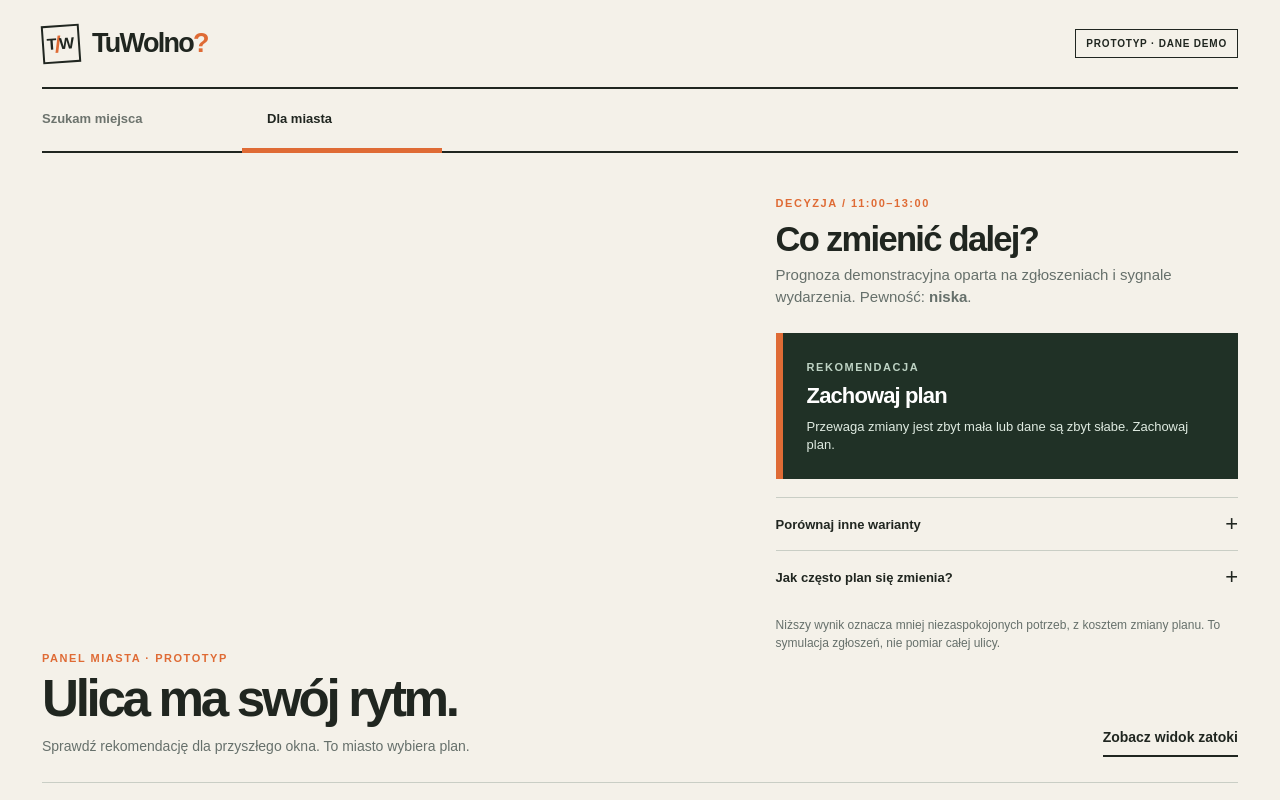
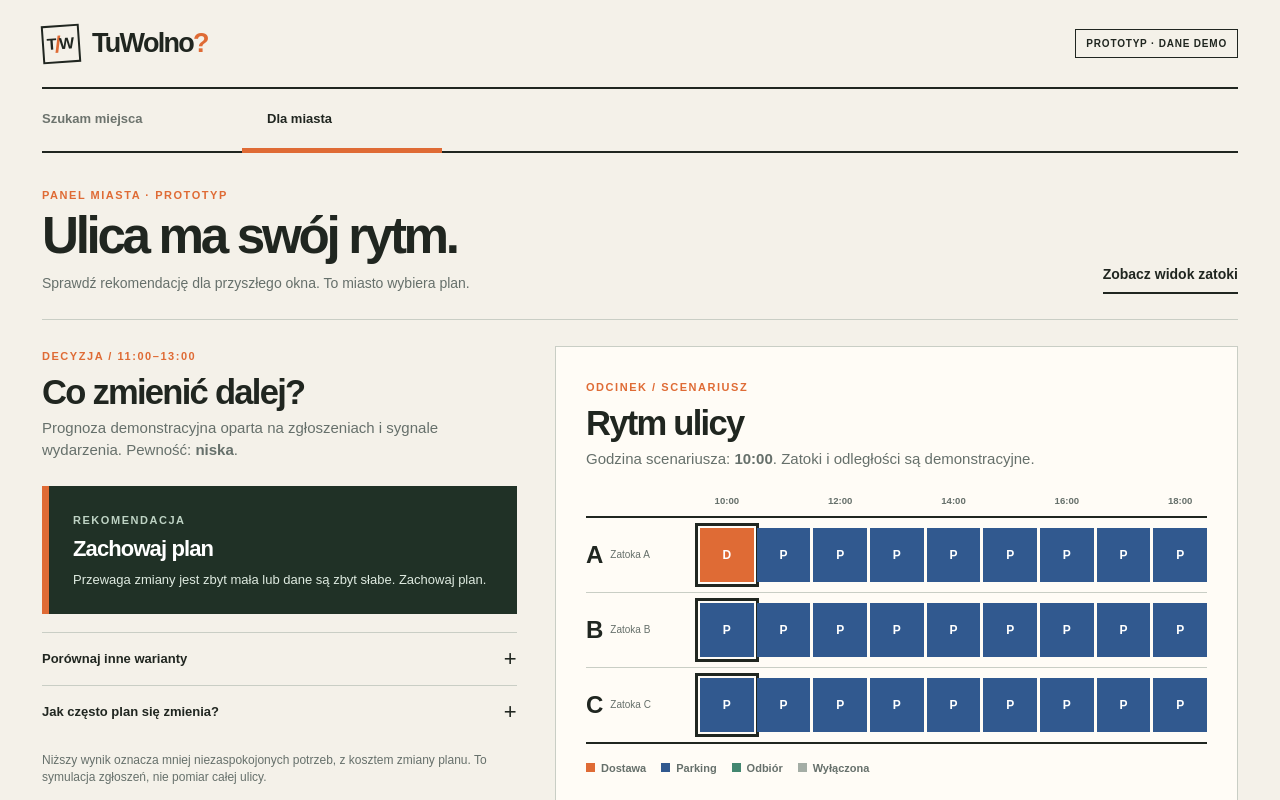
Before and after one commit to krinczi/HackYeah2026, a Next.js app: page / in a window 1280 px wide. Both pictures are taken after a click on the button "Dla miasta". Shown: the top 800 px of the page. Built offline with nearby package versions, Linux system fonts and the light colour scheme.

Commit message:
Tidy city dashboard layout

```diff
--- a/app/globals.css
+++ b/app/globals.css
@@ -71,14 +71,15 @@ select:focus,button:focus-visible,input:focus-visible{outline:3px solid var(--or
 .no-match{background:var(--orange-pale);border-left:7px solid var(--orange);padding:26px 28px;line-height:1.5}
 .no-match strong{font-size:19px}.no-match p{margin:12px 0 0}
 .source-line{padding-top:18px}
-.city-layout{display:grid;grid-template-columns:minmax(0,1.2fr) minmax(370px,.8fr);gap:0 40px;padding:40px 0 80px}
-.timeline-panel{grid-column:1;background:var(--white);padding:30px;border:1px solid var(--line);align-self:start}
-.decision-panel{grid-column:2;grid-row:1 / span 2;align-self:start}
-.controls-panel{grid-column:1;padding-top:38px}
+.city-layout{display:grid;grid-template-columns:minmax(330px,.82fr) minmax(0,1.18fr);grid-template-areas:"header header" "decision timeline" "controls controls";gap:26px clamp(24px,3vw,40px);align-items:start;padding:36px 0 80px}
+.timeline-panel{grid-area:timeline;background:var(--white);padding:30px;border:1px solid var(--line)}
+.decision-panel{grid-area:decision}
+.controls-panel{grid-area:controls}
 .timeline-hours,.ribbon-row{display:grid;grid-template-columns:100px 1fr;gap:14px}
 .timeline-hours{font-size:10px;font-weight:800;color:var(--muted);margin-bottom:10px}
-.timeline-hours>span:not(:first-child){display:none}
-.timeline-hours::after{content:'10:00　　　　 12:00　　　　 14:00　　　　 16:00　　　　 18:00';white-space:nowrap;overflow:hidden;grid-column:2;font-size:10px;letter-spacing:.01em}
+.timeline-hour-labels{display:grid;grid-template-columns:repeat(9,minmax(0,1fr));gap:3px;min-width:0}
+.timeline-hour-labels span{text-align:center;white-space:nowrap;font-size:clamp(7px,.75vw,10px)}
+.timeline-hour-labels span:nth-child(even){visibility:hidden}
 .ribbon{border-top:2px solid var(--ink);border-bottom:2px solid var(--ink)}
 .ribbon-row{align-items:center;padding:10px 0;border-bottom:1px solid var(--line)}
 .ribbon-row:last-child{border-bottom:0}
@@ -153,7 +154,7 @@ select:focus,button:focus-visible,input:focus-visible{outline:3px solid var(--or
 .back-link{min-height:38px;border:0;background:transparent;color:var(--ink);font-size:14px;font-weight:800;line-height:1.3;padding:7px 0;border-bottom:2px solid var(--ink);text-align:left}
 .back-link:hover{color:var(--orange);border-color:var(--orange)}
 .form-panel .back-link,.result-panel .back-link{margin:-4px 0 25px}
-.city-entry{grid-column:1/-1;display:flex;align-items:end;justify-content:space-between;gap:25px;border-bottom:1px solid var(--line);padding-bottom:25px;margin-bottom:30px}
+.city-entry{grid-area:header;display:flex;align-items:end;justify-content:space-between;gap:25px;border-bottom:1px solid var(--line);padding-bottom:25px}
 .city-entry .eyebrow{display:block;margin-bottom:10px}
 .city-entry h1{font-size:clamp(38px,4vw,60px)}
 .city-entry p{max-width:500px;color:var(--muted);font-size:14px;line-height:1.5;margin:12px 0 0}
@@ -172,10 +173,9 @@ select:focus,button:focus-visible,input:focus-visible{outline:3px solid var(--or
 .controls-panel>.section-heading{margin-top:25px}
 .sign-back{margin-bottom:30px}
 footer{display:flex;justify-content:space-between;gap:20px;border-top:2px solid var(--ink);padding:23px 0 35px;color:var(--muted);font-size:11px;line-height:1.5}footer span:first-child{font-weight:900;color:var(--ink)}
-@media(max-width:1100px){.shell{padding:0 24px}.city-layout{grid-template-columns:1fr}.timeline-panel,.decision-panel,.controls-panel{grid-column:1;grid-row:auto}.decision-panel{margin-top:40px}.controls-panel{padding-top:40px}.intro{grid-template-columns:1fr .75fr;gap:20px}.driver-layout{gap:20px}}
-@media(max-width:750px){.shell{padding:0 18px}.topbar{height:70px}.wordmark{font-size:22px}.mark{width:32px;height:32px;flex-basis:32px;font-size:13px}.top-meta{justify-content:flex-end}.top-meta>span:last-child{display:none}.intro{display:block;padding:37px 0 30px}.eyebrow{font-size:9px;margin-bottom:17px}h1{font-size:clamp(49px,13vw,75px)}.lede{font-size:15px;margin-top:18px}.intro-sign{margin-top:28px;min-height:120px;padding:15px 18px;transform:none;border-left-width:9px}.intro-sign strong{font-size:36px}.tabs button{min-width:160px;font-size:11px;padding:18px 12px}.driver-layout{grid-template-columns:1fr;padding:22px 0 55px;gap:25px}.form-panel{padding:22px}.result-panel{padding:12px 0}.section-heading h2{font-size:29px;margin-bottom:17px}.mode-picker{margin:22px 0}.mode-picker button{font-size:12px;min-height:50px}.city-layout{padding:24px 0 55px}.timeline-panel{padding:20px 15px}.timeline-hours,.ribbon-row{grid-template-columns:50px 1fr;gap:5px}.ribbon-name{display:block}.ribbon-name strong{font-size:20px}.ribbon-name span{display:none}.ribbon-cell{height:44px;font-size:10px}.timeline-hours::after{font-size:8px}.demand-strip strong{font-size:25px}.demand-strip small{font-size:8px}.sign-layout{padding:24px 0 55px}.sign-grid{grid-template-columns:1fr}.street-sign{max-width:440px}footer{display:block}footer span{display:block;margin-bottom:7px}}
+@media(max-width:1100px){.shell{padding:0 24px}.city-layout{grid-template-columns:minmax(0,1fr);grid-template-areas:"header" "decision" "timeline" "controls";gap:25px}.intro{grid-template-columns:1fr .75fr;gap:20px}.driver-layout{gap:20px}}
+@media(max-width:750px){.shell{padding:0 18px}.topbar{height:70px}.wordmark{font-size:22px}.mark{width:32px;height:32px;flex-basis:32px;font-size:13px}.top-meta{justify-content:flex-end}.top-meta>span:last-child{display:none}.intro{display:block;padding:37px 0 30px}.eyebrow{font-size:9px;margin-bottom:17px}h1{font-size:clamp(49px,13vw,75px)}.lede{font-size:15px;margin-top:18px}.intro-sign{margin-top:28px;min-height:120px;padding:15px 18px;transform:none;border-left-width:9px}.intro-sign strong{font-size:36px}.tabs button{min-width:160px;font-size:11px;padding:18px 12px}.driver-layout{grid-template-columns:1fr;padding:22px 0 55px;gap:25px}.form-panel{padding:22px}.result-panel{padding:12px 0}.section-heading h2{font-size:29px;margin-bottom:17px}.mode-picker{margin:22px 0}.mode-picker button{font-size:12px;min-height:50px}.city-layout{padding:24px 0 55px}.timeline-panel{padding:20px 15px}.timeline-hours,.ribbon-row{grid-template-columns:50px 1fr;gap:5px}.ribbon-name{display:block}.ribbon-name strong{font-size:20px}.ribbon-name span{display:none}.ribbon-cell{height:44px;font-size:10px}.timeline-hour-labels span{font-size:7px}.demand-strip strong{font-size:25px}.demand-strip small{font-size:8px}.sign-layout{padding:24px 0 55px}.sign-grid{grid-template-columns:1fr}.street-sign{max-width:440px}footer{display:block}footer span{display:block;margin-bottom:7px}}
 @media(max-width:750px){.simple-intro{padding:23px 0 14px}.simple-intro h1{font-size:clamp(42px,11vw,64px)}.intent-entry{padding:8px 0 55px}.intent-grid{grid-template-columns:1fr;gap:9px}.intent-card{min-height:120px;padding:15px 10px 14px 0}.intent-card strong{font-size:25px;margin:15px 0 5px}.driver-layout.focused{padding:12px 0 60px}.city-entry{display:block}.city-entry-actions{margin-top:22px}.city-entry h1{font-size:42px}.tabs button{min-width:0;flex:1}.controls-panel{padding-top:18px}}
-@media(max-width:1100px){.city-entry{grid-row:1}.decision-panel{grid-row:2;margin-top:0}.timeline-panel{grid-row:3;margin-top:28px}.controls-panel{grid-row:4}}
 @media(max-width:410px){.top-meta .demo-pill{font-size:0;padding:6px 8px}.top-meta .demo-pill::after{content:'DEMO';font-size:9px}}
 @media(max-width:390px){.fields{grid-template-columns:1fr}.mode-picker button{font-size:10px}.top-meta{font-size:9px}.demo-pill{padding:6px}}
 @media(max-width:1050px){.form-step .fields{grid-template-columns:repeat(2,minmax(0,1fr))}}
--- a/app/page.tsx
+++ b/app/page.tsx
@@ -190,19 +190,19 @@ export default function Home() {
 
     {tab === 'city' && <div className="city-layout">
       <section className="city-entry"><div><span className="eyebrow">PANEL MIASTA · PROTOTYP</span><h1>Ulica ma swój rytm.</h1><p>Sprawdź rekomendację dla przyszłego okna. To miasto wybiera plan.</p></div><div className="city-entry-actions"><button className="back-link" onClick={() => setTab('sign')}>Zobacz widok zatoki</button></div></section>
-      <section className="timeline-panel"><div className="section-heading compact"><span>ODCINEK / SCENARIUSZ</span><h2>Rytm ulicy</h2><p>Godzina scenariusza: <b>{formatTime(state.now)}</b>. Zatoki i odległości są demonstracyjne.</p></div>
-        <div className="timeline-hours"><span></span>{[10, 11, 12, 13, 14, 15, 16, 17, 18].map(h => <span key={h}>{h}:00</span>)}</div>
-        <div className="ribbon">{state.bays.map(bay => <BayRibbon key={bay.id} bay={bay} now={state.now} />)}</div>
-        <div className="legend"><span><i className="dot delivery"/>Dostawa</span><span><i className="dot parking"/>Parking</span><span><i className="dot pickup"/>Odbiór</span><span><i className="dot unknown"/>Wyłączona</span></div>
-        <div className="demand-strip"><div><small>ZGŁOSZENIA</small><strong>{state.requests.length}</strong></div><div><small>DOSTAWY BEZ MIEJSCA</small><strong>{analysis.variants.find(v => v.id === 'keep')?.unmet.delivery ?? 0}</strong></div><div><small>PARKING BEZ MIEJSCA</small><strong>{analysis.variants.find(v => v.id === 'keep')?.unmet.parking ?? 0}</strong></div></div>
-        <div className="evidence-panel"><span>DANE Z ULICY / DEMO</span><strong>{state.observations.length} zgłoszeń zajętości</strong><p>{state.observations.length ? `Ostatnie: zatoka ${state.observations.at(-1)!.bayId}, ${state.observations.at(-1)!.kind === 'departed' ? 'odjazd' : 'zajęcie'} o ${formatTime(state.observations.at(-1)!.scenarioMinute)}. To deklaracja, nie czujnik.` : 'Brak obserwacji. Zgłoszenia potrzeb służą prognozie, nie potwierdzają wolnego miejsca.'}</p></div>
-      </section>
       <section className="decision-panel"><div className="section-heading compact"><span>DECYZJA / {formatTime(analysis.start)}–{formatTime(analysis.end)}</span><h2>Co zmienić dalej?</h2><p>Prognoza demonstracyjna oparta na zgłoszeniach i sygnale wydarzenia. Pewność: <b>niska</b>.</p></div>
         <div className="recommendation"><span>REKOMENDACJA</span><strong>{analysis.recommendedId === 'keep' ? 'Zachowaj plan' : analysis.variants.find(v => v.id === analysis.recommendedId)?.reason}</strong><p>{analysis.explanation}</p>{analysis.recommendedId !== 'keep' && <button disabled={busy} onClick={() => void act({ type: 'approve', id: analysis.recommendedId }, 'Zatwierdzono przyszły plan.')}>Zatwierdź ten plan</button>}</div>
         <details className="progressive-details"><summary>Porównaj inne warianty</summary><div className="variant-list">{futureVariants.map(variant => <article className={`variant ${variant.id === analysis.recommendedId ? 'recommended' : ''}`} key={variant.id}><div className="variant-head"><h3>{variant.reason}</h3>{variant.id === analysis.recommendedId && <span>polecany</span>}</div><div className="variant-stats"><span><b>{variant.served.delivery}</b> dostaw</span><span><b>{variant.served.parking}</b> postojów</span><span><b>{variant.served.pickup}</b> odbiorów</span><span><b>{variant.unmet.delivery + variant.unmet.parking + variant.unmet.pickup}</b> bez miejsca</span></div><button disabled={busy} onClick={() => void act({ type: 'approve', id: variant.id }, `Zapisano plan: ${variant.reason}.`)}>Wybierz plan</button></article>)}</div></details>
         <details className="progressive-details cadence-details"><summary>Jak często plan się zmienia?</summary><p>Algorytm może liczyć codziennie, ale miasto zatwierdza harmonogram z wyprzedzeniem. W pilotażu proponujemy przegląd co tydzień, później co 2–4 tygodnie. Wydarzenia mają osobny, wcześniej zatwierdzony plan.</p></details>
         <p className="fineprint">Niższy wynik oznacza mniej niezaspokojonych potrzeb, z kosztem zmiany planu. To symulacja zgłoszeń, nie pomiar całej ulicy.</p>
         {state.decisions.length > 0 && <div className="decision-log"><span>ZATWIERDZONE Z WYPRZEDZENIEM · DEMO</span>{state.decisions.slice(-3).reverse().map(decision => <p key={decision.id}><b>Zatoka {decision.bayId}</b> · {MODE_LABEL[decision.mode]} {formatTime(decision.start)}–{formatTime(decision.end)}<small>Zatwierdzono w scenariuszu o {formatTime(decision.scenarioMinute)}</small></p>)}</div>}
+      </section>
+      <section className="timeline-panel"><div className="section-heading compact"><span>ODCINEK / SCENARIUSZ</span><h2>Rytm ulicy</h2><p>Godzina scenariusza: <b>{formatTime(state.now)}</b>. Zatoki i odległości są demonstracyjne.</p></div>
+        <div className="timeline-hours"><span aria-hidden="true"></span><div className="timeline-hour-labels">{[10, 11, 12, 13, 14, 15, 16, 17, 18].map(h => <span key={h}>{h}:00</span>)}</div></div>
+        <div className="ribbon">{state.bays.map(bay => <BayRibbon key={bay.id} bay={bay} now={state.now} />)}</div>
+        <div className="legend"><span><i className="dot delivery"/>Dostawa</span><span><i className="dot parking"/>Parking</span><span><i className="dot pickup"/>Odbiór</span><span><i className="dot unknown"/>Wyłączona</span></div>
+        <div className="demand-strip"><div><small>ZGŁOSZENIA</small><strong>{state.requests.length}</strong></div><div><small>DOSTAWY BEZ MIEJSCA</small><strong>{analysis.variants.find(v => v.id === 'keep')?.unmet.delivery ?? 0}</strong></div><div><small>PARKING BEZ MIEJSCA</small><strong>{analysis.variants.find(v => v.id === 'keep')?.unmet.parking ?? 0}</strong></div></div>
+        <div className="evidence-panel"><span>DANE Z ULICY / DEMO</span><strong>{state.observations.length} zgłoszeń zajętości</strong><p>{state.observations.length ? `Ostatnie: zatoka ${state.observations.at(-1)!.bayId}, ${state.observations.at(-1)!.kind === 'departed' ? 'odjazd' : 'zajęcie'} o ${formatTime(state.observations.at(-1)!.scenarioMinute)}. To deklaracja, nie czujnik.` : 'Brak obserwacji. Zgłoszenia potrzeb służą prognozie, nie potwierdzają wolnego miejsca.'}</p></div>
       </section>
       <details className="controls-panel"><summary>Scenariusze i ustawienia</summary><div className="section-heading compact"><span>SYGNAŁY / KONTROLA</span><h2>Sprawdź sytuacje brzegowe</h2></div>
         <div className="control-block">
```
